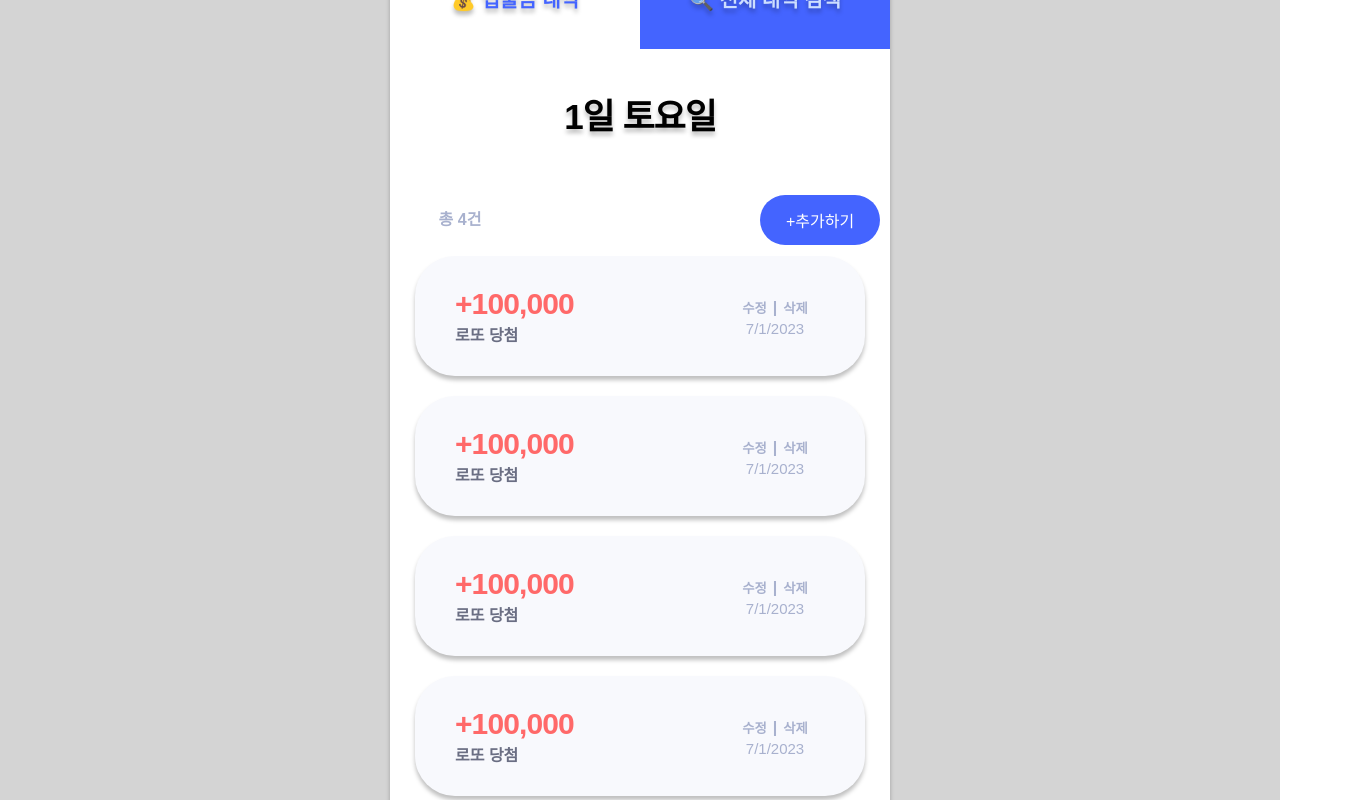
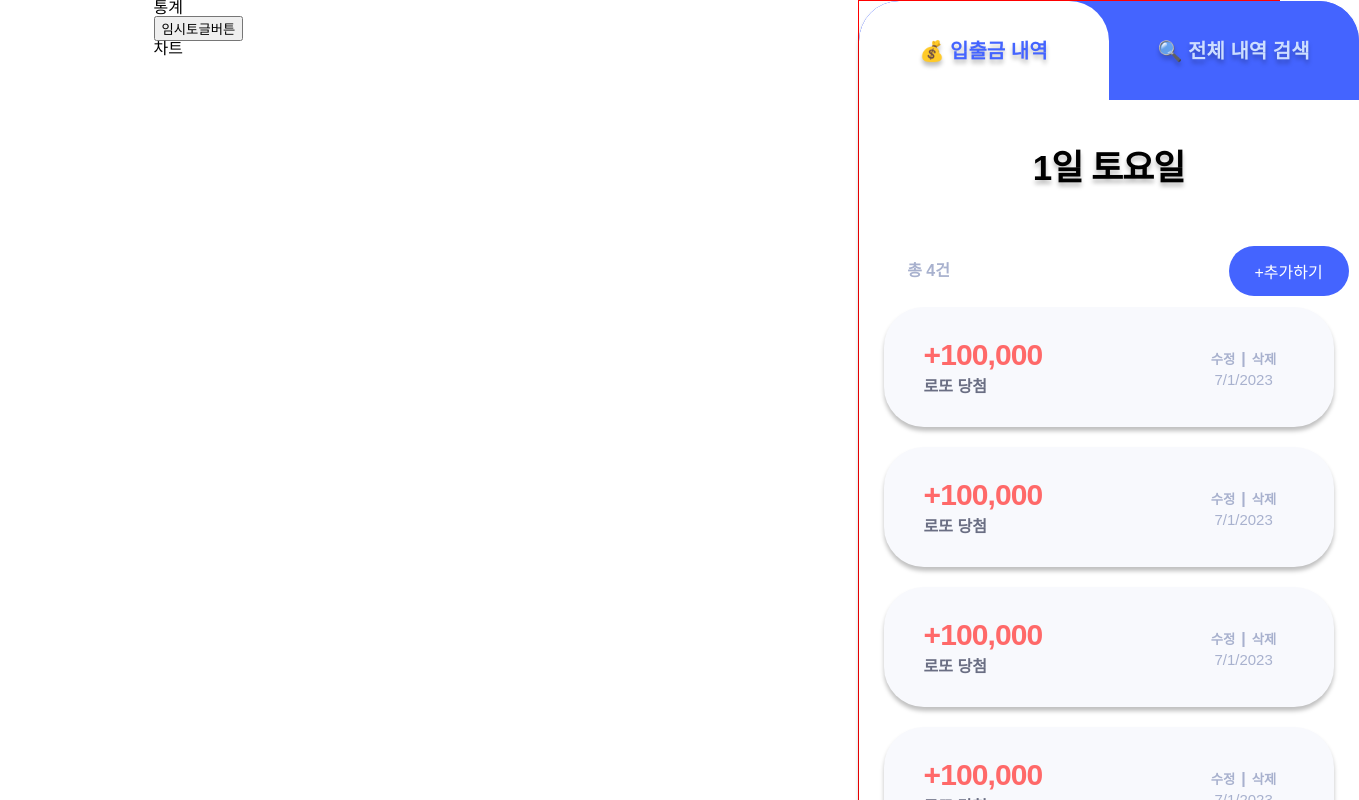
Before and after one commit to KDT1-FE/KDT5-M6, a React (Vite) app: page / in a window 1280 px wide. Shown: the top 800 px of the page, 1359 px wide, since content can reach past the window. Built offline with nearby package versions, Linux system fonts and the light colour scheme.

Commit message:
test: 원래대로 복원

```diff
--- a/src/App.tsx
+++ b/src/App.tsx
@@ -3,7 +3,7 @@ import Left from './components/Left';
 import Middle from './components/Middle';
 import Right from './components/Right';
 
-/*function App() {
+function App() {
   return (
     <Conatainer>
       <LeftArea>
@@ -22,7 +22,6 @@ import Right from './components/Right';
 const Conatainer = styled.div`
   display: flex;
   height: 100vh;
-  background-color: #d4d4d4;
 `;
 
 const LeftArea = styled.div`
@@ -34,22 +33,6 @@ const MiddleArea = styled.div`
 const RightArea = styled.div`
   width: 33%;
   border: 1px solid red;
-`;*/
-
-function App() {
-  return (
-    <Conatainer>
-      <Right />
-    </Conatainer>
-  );
-}
-
-const Conatainer = styled.div`
-  display: flex;
-  height: 100vh;
-  background-color: #d4d4d4;
-  justify-content: center;
-  align-items: center;
 `;
 
 export default App;
```
